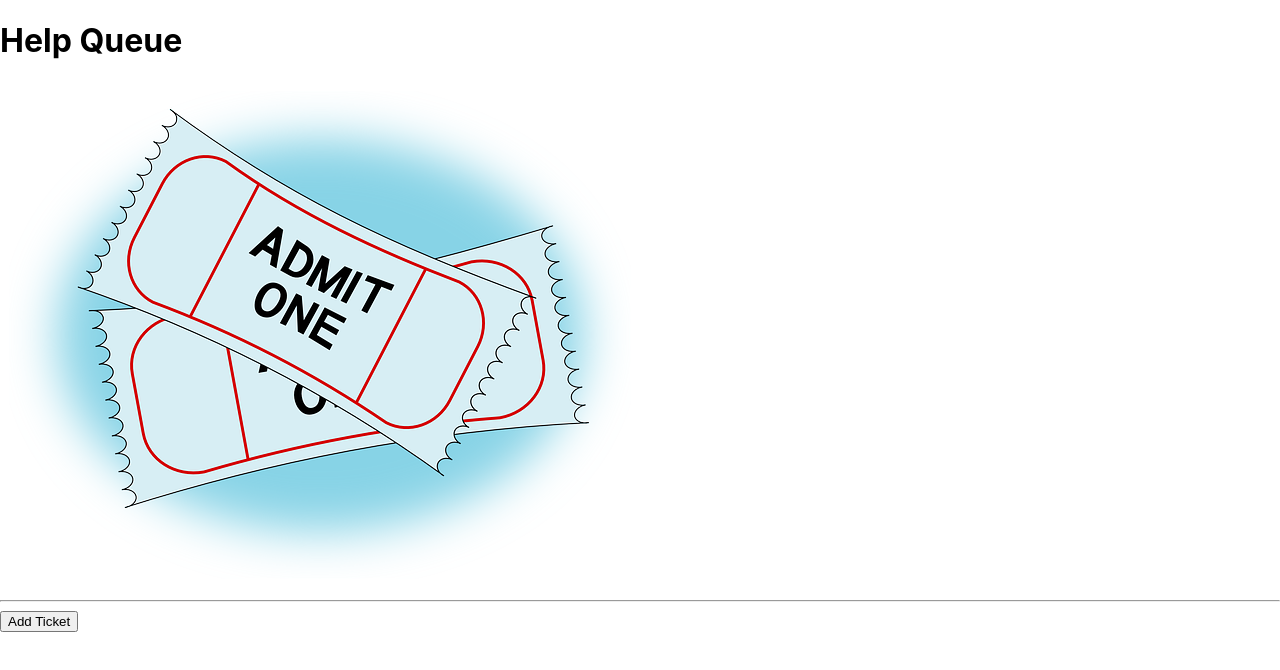
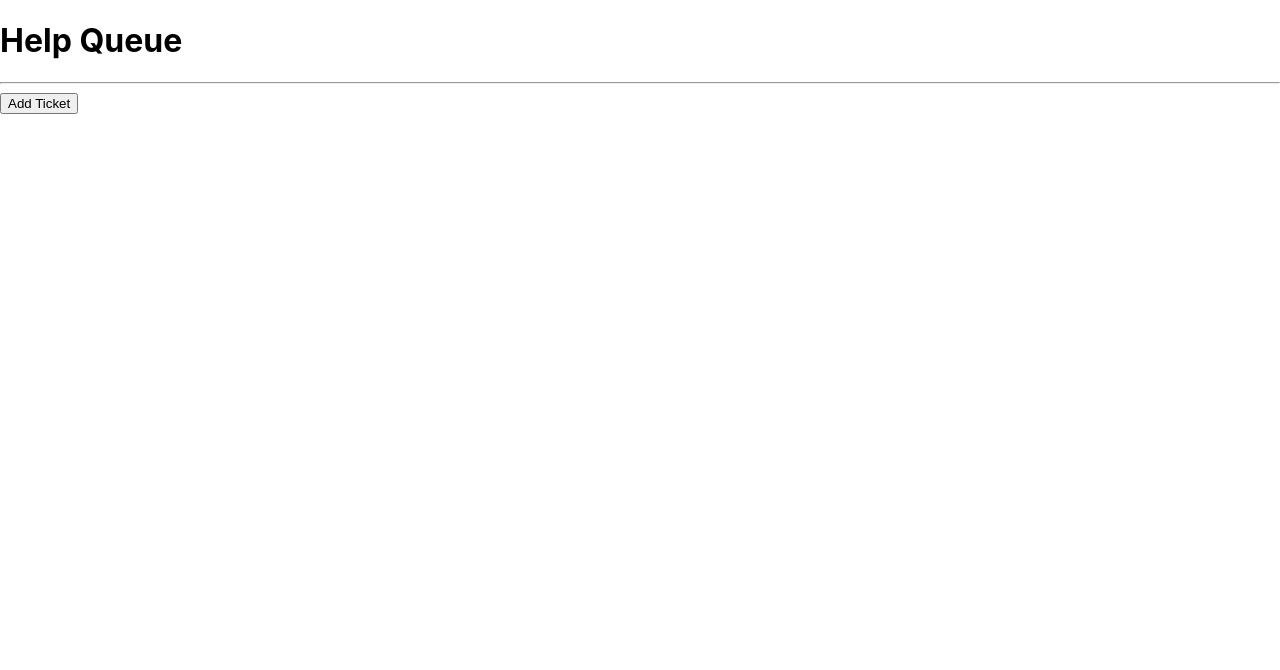
Before and after one commit to Patrick-Dolan/help-queue, a React (Create React App) app: page / in a window 1280 px wide. Shown: the top 670 px of the page. Built offline with nearby package versions, Linux system fonts and the light colour scheme.

Commit message:
comment out header image

```diff
--- a/src/components/Header.js
+++ b/src/components/Header.js
@@ -5,7 +5,7 @@ function Header(){
   return (
     <React.Fragment>
       <h1>Help Queue</h1>
-      <img src={ticketsImage} alt="Two tickets" />
+      {/* <img src={ticketsImage} alt="Two tickets" /> */}
     </React.Fragment>
   );
 }
```
